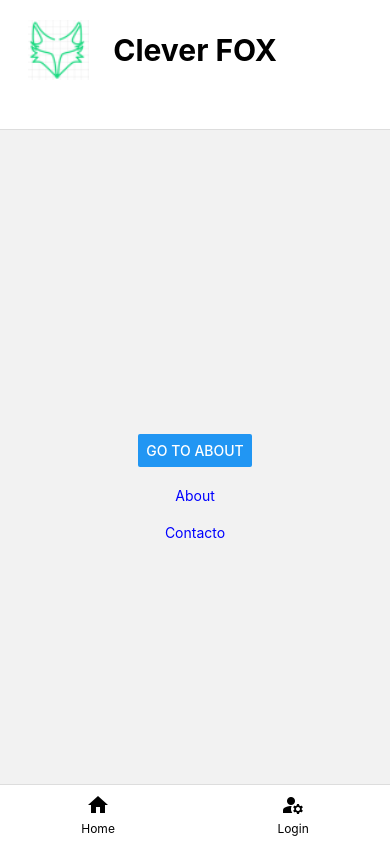
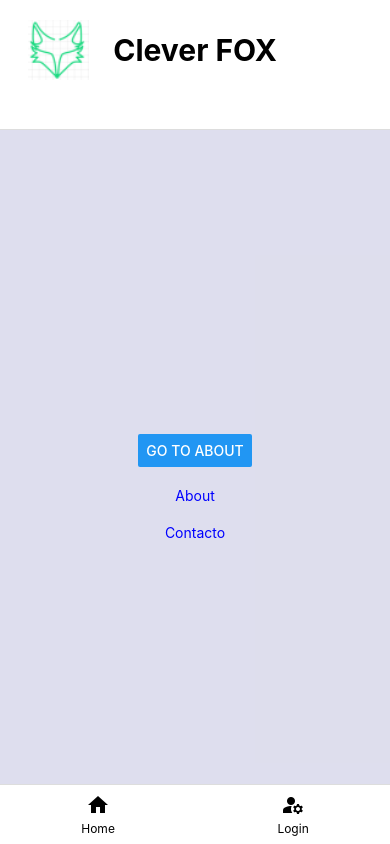
Before and after one commit to rrufino71/reactnativeapp, a React Native app: screen / in a window 390 px wide. Built offline with nearby package versions, Linux system fonts and the light colour scheme.

Commit message:
style login

```diff
--- a/components/NotificationArea.jsx
+++ b/components/NotificationArea.jsx
@@ -1,28 +1,47 @@
-import { View, Text } from "react-native";
+import { useEffect, useContext } from "react";
+import { View, Text, StyleSheet } from "react-native";
+import { AuthContext } from "../contexts/AuthContext";
 
 export function NotificationArea({ notificacion }) {
+  const { tipoMensaje } = useContext(AuthContext);
+
   return notificacion ? (
-    <View
-      className="items-center justify-center"
-      style={{
+    <View style={tipoMensaje == 1 ? styles.error : styles.info}>
+      <Text className="text-white">{notificacion}</Text>
+    </View>
+  ) : (
+    <></>
+  );
+}
+
+const styles = StyleSheet.create({
+  error: {
     height: 70,
     padding: 5,
     position: "absolute",
     bottom: 0, // Al final de la pantalla
     left: 0,
     right: 0,
-        //backgroundColor: 'rgba(0, 0, 0, 0.7)', // Fondo semi-transparente
     backgroundColor: "rgba(245, 124, 124, 0.8)",
     justifyContent: "center",
     alignItems: "center",
     borderTopLeftRadius: 10,
     borderTopRightRadius: 10,
     marginBottom: 55,
-      }}
-    >
-      <Text className="text-white">{notificacion}</Text>
-    </View>
-  ) : (
-    <></>
-  );
-}
+  },
+
+  info: {
+    height: 70,
+    padding: 5,
+    position: "absolute",
+    bottom: 0, // Al final de la pantalla
+    left: 0,
+    right: 0,
+    backgroundColor: "rgba(2, 177, 66 , 0.8)",
+    justifyContent: "center",
+    alignItems: "center",
+    borderTopLeftRadius: 10,
+    borderTopRightRadius: 10,
+    marginBottom: 55,
+  },
+});
--- a/contexts/AuthContext.js
+++ b/contexts/AuthContext.js
@@ -8,6 +8,7 @@ export const AuthContext = createContext();
 export const AuthProvider = ({ children }) => {
   const [isAuthenticated, setIsAuthenticated] = useState(false);
   const [mensaje, setMensaje] = useState(null);
+  const [tipoMensaje, setTipoMensaje] = useState(null);
   const [usuarioNombre, setUsuarioNombre] = useState(null);
 
   // Función para iniciar sesión (puedes modificarla según tus necesidades)
@@ -42,6 +43,8 @@ export const AuthProvider = ({ children }) => {
         usuarioNombre,
         setUsuarioNombre,
         setIsAuthenticated,
+        tipoMensaje,
+        setTipoMensaje,
       }}
     >
       {children}
--- a/screens/LoginScreen.jsx
+++ b/screens/LoginScreen.jsx
@@ -27,19 +27,23 @@ export default function LoginScreen() {
 
     if (!form.email.trim()) {
       //errors.email = "El E-mail es obligatorio";
+      setTipoMensaje(1);
       setMensaje("El E-mail es obligatorio");
       isError = true;
     } else if (!regxCorreo.test(form.email)) {
       //errors.email = "El E-mail no parece tener un formato valido";
+      setTipoMensaje(1);
       setMensaje("El E-mail no parece tener un formato valido");
       isError = true;
     }
     if (!form.password.trim() && !isError) {
       //errors.password = "La password no puede estar vacio";
-      setMensaje("La password no puede estar vacio");
+      setTipoMensaje(1);
+      setMensaje("La password no puede estar vacia");
       isError = true;
     } else if (!regxPassword.test(form.password) && !isError) {
       //errors.password = "La password  debe tener entre 8 y 20 digitos";
+      setTipoMensaje(1);
       setMensaje("La password  debe tener entre 8 y 20 digitos");
       isError = true;
     }
@@ -56,6 +60,8 @@ export default function LoginScreen() {
     setIsAuthenticated,
     usuarioNombre,
     setUsuarioNombre,
+    tipoMensaje,
+    setTipoMensaje,
   } = useContext(AuthContext);
 
   const onSubmit = async () => {
@@ -68,6 +74,7 @@ export default function LoginScreen() {
       if (result.status) {
         //Alert.alert(`Bienvenido ${result.message.name}, logueo exitoso`);
         //console.log("ok:", result.message.name);
+        setTipoMensaje(2);
         setMensaje(result.message.name);
         setIsAuthenticated(true);
         setUsuarioNombre(result.message.name);
@@ -75,6 +82,7 @@ export default function LoginScreen() {
       } else {
         //Alert.alert(`Bienvenido ${result.message}, logueo fail`);
         //console.log("error:", result.message);
+        setTipoMensaje(1);
         setMensaje(result.message);
       }
     }
--- a/screens/MainScreen.jsx
+++ b/screens/MainScreen.jsx
@@ -13,9 +13,9 @@ export default function MainScreen({ navigation }) {
           paddingBottom: insets.bottom, // Aplica el margen inferior
           paddingLeft: insets.left, // Aplica el margen izquierdo
           paddingRight: insets.right, // Aplica el margen derecho
+          backgroundColor: "rgba(175, 176, 227, 0.3)",
         },
       ]}
-      className="bg-blue-400"
     >
       <Button title="Go to About" onPress={() => navigation.replace("About")} />
       {/* Texto que también navega a DetailsScreen */}
```
Lines whose indentation alone changed are shown as unchanged.
